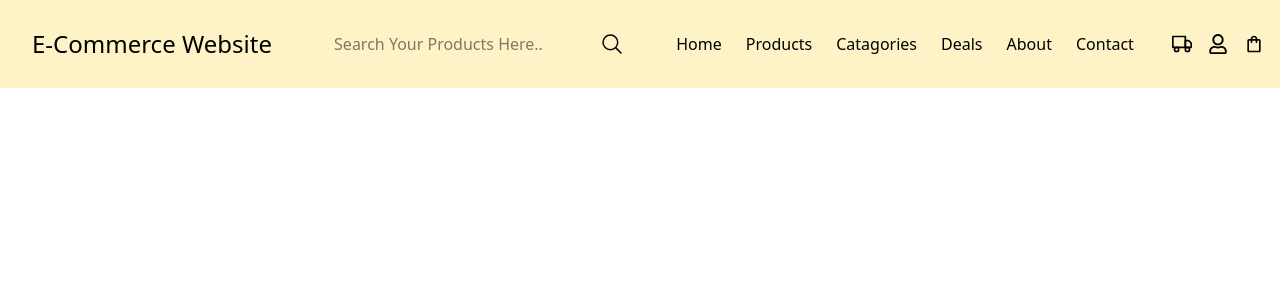
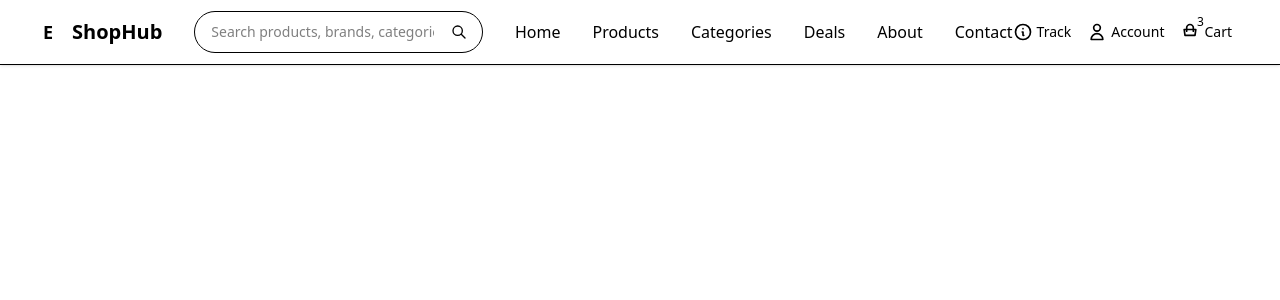
Before and after one commit to S-Q-Ali/Internship-Practice-Project, a React (Vite) app in the folder my-project/: page / in a window 1280 px wide. Shown: the top 300 px of the page. Built offline with nearby package versions, Linux system fonts and the light colour scheme.

Commit message:
Navbar Updated

```diff
--- a/my-project/src/components/Navbar.jsx
+++ b/my-project/src/components/Navbar.jsx
@@ -1,269 +1,249 @@
-import { FaRegUser } from "react-icons/fa";
-import { MdOutlineShoppingBag } from "react-icons/md";
-import { FiTruck } from "react-icons/fi";
 import { Link } from "react-router-dom";
-import { IoSearchOutline } from "react-icons/io5";
+import { useState } from "react";
 
 export default function Navbar() {
+  const [isMenuOpen, setIsMenuOpen] = useState(false);
+
   return (
-    <>
-      <nav className="w-full bg-amber-100 z-50 px-4 py-6 flex justify-between items-center sticky">
-        <Link to="/">
-          <div className="left-0 px-4 font-stretch-95% text-2xl">
-            E-Commerce Website
+    <nav className="w-full bg-brand-light/50 backdrop-blur-sm border-b border-border sticky top-0 z-50 shadow-sm">
+      <div className="max-w-7xl mx-auto px-4 sm:px-6 lg:px-8">
+        <div className="flex justify-between items-center h-16">
+          <Link to="/" className="flex items-center space-x-2 group">
+            <div className="w-8 h-8 bg-gradient-to-br from-brand to-brand-dark rounded-lg flex items-center justify-center transform group-hover:scale-105 transition-transform duration-200">
+              <span className="text-brand-foreground font-bold text-lg">E</span>
             </div>
+            <span className="text-xl font-bold text-foreground group-hover:text-brand transition-colors duration-200">
+              ShopHub
+            </span>
           </Link>
 
-        <div className="relative w-3/12">
+          <div className="hidden md:flex flex-1 max-w-lg mx-8">
+            <div className="relative w-full">
               <input
                 type="text"
-            placeholder="Search Your Products Here.."
-            className="w-full rounded-4xl border-0 border-amber-300 py-2 p-2"
+                placeholder="Search products, brands, categories..."
+                className="w-full pl-4 pr-12 py-2.5 bg-background border border-border rounded-full focus:outline-none focus:ring-2 focus:ring-brand/20 focus:border-brand transition-all duration-200 text-sm"
               />
-          <span>
-            <button className=" absolute top-1 right-1 items-center py-1 px-2.5 text-2xl">
-                <IoSearchOutline />
+              <button className="absolute right-2 top-1/2 transform -translate-y-1/2 p-2 text-muted-foreground hover:text-brand transition-colors duration-200">
+                <svg
+                  className="w-4 h-4"
+                  fill="none"
+                  stroke="currentColor"
+                  viewBox="0 0 24 24"
+                >
+                  <path
+                    strokeLinecap="round"
+                    strokeLinejoin="round"
+                    strokeWidth={2}
+                    d="m21 21-6-6m2-5a7 7 0 11-14 0 7 7 0 0114 0z"
+                  />
+                </svg>
               </button>
+            </div>
+          </div>
+
+          <div className="hidden lg:flex items-center space-x-8">
+            <Link
+              to="/"
+              className="text-foreground hover:text-brand transition-colors duration-200 font-medium"
+            >
+              Home
+            </Link>
+            <Link
+              to="/products"
+              className="text-foreground hover:text-brand transition-colors duration-200 font-medium"
+            >
+              Products
+            </Link>
+            <Link
+              to="/categories"
+              className="text-foreground hover:text-brand transition-colors duration-200 font-medium"
+            >
+              Categories
+            </Link>
+            <Link
+              to="/deals"
+              className="text-foreground hover:text-brand transition-colors duration-200 font-medium"
+            >
+              Deals
+            </Link>
+            <Link
+              to="/about"
+              className="text-foreground hover:text-brand transition-colors duration-200 font-medium"
+            >
+              About
+            </Link>
+            <Link
+              to="/contact"
+              className="text-foreground hover:text-brand transition-colors duration-200 font-medium"
+            >
+              Contact
+            </Link>
+          </div>
+
+          <div className="flex items-center space-x-4">
+            <button className="hidden sm:flex items-center space-x-1 text-muted-foreground hover:text-brand transition-colors duration-200 group">
+              <svg
+                className="w-5 h-5 group-hover:scale-110 transition-transform duration-200"
+                fill="none"
+                stroke="currentColor"
+                viewBox="0 0 24 24"
+              >
+                <path
+                  strokeLinecap="round"
+                  strokeLinejoin="round"
+                  strokeWidth={2}
+                  d="M13 16h-1v-4h-1m1-4h.01M21 12a9 9 0 11-18 0 9 9 0 0118 0z"
+                />
+              </svg>
+              <span className="text-sm font-medium">Track</span>
+            </button>
+
+            <button className="flex items-center space-x-1 text-muted-foreground hover:text-brand transition-colors duration-200 group">
+              <svg
+                className="w-5 h-5 group-hover:scale-110 transition-transform duration-200"
+                fill="none"
+                stroke="currentColor"
+                viewBox="0 0 24 24"
+              >
+                <path
+                  strokeLinecap="round"
+                  strokeLinejoin="round"
+                  strokeWidth={2}
+                  d="M16 7a4 4 0 11-8 0 4 4 0 018 0zM12 14a7 7 0 00-7 7h14a7 7 0 00-7-7z"
+                />
+              </svg>
+              <span className="hidden sm:inline text-sm font-medium">
+                Account
+              </span>
+            </button>
+
+            <button className="relative flex items-center space-x-1 text-muted-foreground hover:text-brand transition-colors duration-200 group">
+              <div className="relative">
+                <svg
+                  className="w-5 h-5 group-hover:scale-110 transition-transform duration-200"
+                  fill="none"
+                  stroke="currentColor"
+                  viewBox="0 0 24 24"
+                >
+                  <path
+                    strokeLinecap="round"
+                    strokeLinejoin="round"
+                    strokeWidth={2}
+                    d="M16 11V7a4 4 0 00-8 0v4M5 9h14l-1 7H6L5 9z"
+                  />
+                </svg>
+                <span className="absolute -top-2 -right-2 h-4 w-4 bg-brand text-brand-foreground rounded-full flex items-center justify-center text-xs font-medium">
+                  3
                 </span>
               </div>
-        <div className="text-center ">
-          <ul className="hidden md:flex gap-6 items-center">
-            <Link to="/">
-              <li>Home</li>
+              <span className="hidden sm:inline text-sm font-medium">Cart</span>
+            </button>
+
+            <button
+              onClick={() => setIsMenuOpen(!isMenuOpen)}
+              className="lg:hidden p-2 text-muted-foreground hover:text-brand transition-colors duration-200"
+            >
+              <svg
+                className="w-5 h-5"
+                fill="none"
+                stroke="currentColor"
+                viewBox="0 0 24 24"
+              >
+                {isMenuOpen ? (
+                  <path
+                    strokeLinecap="round"
+                    strokeLinejoin="round"
+                    strokeWidth={2}
+                    d="M6 18L18 6M6 6l12 12"
+                  />
+                ) : (
+                  <path
+                    strokeLinecap="round"
+                    strokeLinejoin="round"
+                    strokeWidth={2}
+                    d="M4 6h16M4 12h16M4 18h16"
+                  />
+                )}
+              </svg>
+            </button>
+          </div>
+        </div>
+
+        <div className="md:hidden pb-3">
+          <div className="relative">
+            <input
+              type="text"
+              placeholder="Search products..."
+              className="w-full pl-4 pr-12 py-2.5 bg-background border border-border rounded-full focus:outline-none focus:ring-2 focus:ring-brand/20 focus:border-brand transition-all duration-200 text-sm"
+            />
+            <button className="absolute right-2 top-1/2 transform -translate-y-1/2 p-2 text-muted-foreground hover:text-brand transition-colors duration-200">
+              <svg
+                className="w-4 h-4"
+                fill="none"
+                stroke="currentColor"
+                viewBox="0 0 24 24"
+              >
+                <path
+                  strokeLinecap="round"
+                  strokeLinejoin="round"
+                  strokeWidth={2}
+                  d="m21 21-6-6m2-5a7 7 0 11-14 0 7 7 0 0114 0z"
+                />
+              </svg>
+            </button>
+          </div>
+        </div>
+
+        {isMenuOpen && (
+          <div className="lg:hidden pb-4 border-t border-border mt-2 pt-4">
+            <div className="flex flex-col space-y-3">
+              <Link
+                to="/"
+                className="text-foreground hover:text-brand transition-colors duration-200 font-medium py-2"
+                onClick={() => setIsMenuOpen(false)}
+              >
+                Home
               </Link>
-            <Link to="/products">
-              <li>Products</li>
+              <Link
+                to="/products"
+                className="text-foreground hover:text-brand transition-colors duration-200 font-medium py-2"
+                onClick={() => setIsMenuOpen(false)}
+              >
+                Products
               </Link>
-            <Link to="/catagories">
-              <li>Catagories</li>
+              <Link
+                to="/categories"
+                className="text-foreground hover:text-brand transition-colors duration-200 font-medium py-2"
+                onClick={() => setIsMenuOpen(false)}
+              >
+                Categories
               </Link>
-            <Link to="/deals">
-              <li>Deals</li>
+              <Link
+                to="/deals"
+                className="text-foreground hover:text-brand transition-colors duration-200 font-medium py-2"
+                onClick={() => setIsMenuOpen(false)}
+              >
+                Deals
               </Link>
-            <Link to="/about">
-              <li>About</li>
+              <Link
+                to="/about"
+                className="text-foreground hover:text-brand transition-colors duration-200 font-medium py-2"
+                onClick={() => setIsMenuOpen(false)}
+              >
+                About
               </Link>
-            <Link to="/contact">
-              <li>Contact</li>
+              <Link
+                to="/contact"
+                className="text-foreground hover:text-brand transition-colors duration-200 font-medium py-2"
+                onClick={() => setIsMenuOpen(false)}
+              >
+                Contact
               </Link>
-          </ul>
             </div>
-        <div className="flex gap-4 ">
-          <FiTruck className="text-xl hover:text-2xl cursor-pointer transition-all duration-300 " />
-          <FaRegUser className="text-xl transition-all duration-300 hover:text-2xl cursor-pointer" />
-          <MdOutlineShoppingBag className="text-xl transition-all duration-300 hover:text-2xl cursor-pointer" />
+          </div>
+        )}
       </div>
     </nav>
-    </>
   );
 }
-
-// import { useState } from "react";
-// import { Link, useLocation } from "react-router-dom";
-// import { Search, ShoppingCart, User, Menu, X, Heart, ChevronDown } from "lucide-react";
-// import { Button } from "@/components/ui/button";
-// import { Input } from "@/components/ui/input";
-// import {
-//   DropdownMenu,
-//   DropdownMenuContent,
-//   DropdownMenuItem,
-//   DropdownMenuTrigger,
-// } from "@/components/ui/dropdown-menu";
-// import { Badge } from "@/components/ui/badge";
-
-// const Navbar = () => {
-//   const [isMenuOpen, setIsMenuOpen] = useState(false);
-//   const location = useLocation();
-
-//   const navLinks = [
-//     { name: "Home", path: "/" },
-//     { name: "Products", path: "/products" },
-//     { name: "Categories", path: "/categories" },
-//     { name: "Deals", path: "/deals" },
-//     { name: "About", path: "/about" },
-//     { name: "Contact", path: "/contact" },
-//   ];
-
-//   const isActiveLink = (path: string) => location.pathname === path;
-
-//   return (
-//     <nav className="sticky top-0 z-50 bg-background/95 backdrop-blur supports-[backdrop-filter]:bg-background/60 border-b">
-//       <div className="container mx-auto px-4">
-//         {/* Top bar */}
-//         <div className="hidden md:flex justify-between items-center py-2 text-sm text-muted-foreground border-b">
-//           <div className="flex items-center gap-4">
-//             <span>Free shipping on orders over $50</span>
-//             <span>|</span>
-//             <span>24/7 Customer Support</span>
-//           </div>
-//           <div className="flex items-center gap-4">
-//             <Link to="/track-order" className="hover:text-foreground transition-colors">
-//               Track Order
-//             </Link>
-//             <span>|</span>
-//             <Link to="/help" className="hover:text-foreground transition-colors">
-//               Help
-//             </Link>
-//           </div>
-//         </div>
-
-//         {/* Main navbar */}
-//         <div className="flex items-center justify-between py-4">
-//           {/* Logo */}
-//           <Link to="/" className="flex items-center space-x-2">
-//             <div className="h-8 w-8 bg-primary rounded-lg flex items-center justify-center">
-//               <ShoppingCart className="h-5 w-5 text-primary-foreground" />
-//             </div>
-//             <span className="text-2xl font-bold text-foreground">ShopHub</span>
-//           </Link>
-
-//           {/* Desktop Navigation */}
-//           <div className="hidden lg:flex items-center space-x-8">
-//             {navLinks.map((link) => (
-//               <Link
-//                 key={link.path}
-//                 to={link.path}
-//                 className={`text-sm font-medium transition-colors hover:text-primary ${
-//                   isActiveLink(link.path)
-//                     ? "text-primary border-b-2 border-primary pb-1"
-//                     : "text-muted-foreground"
-//                 }`}
-//               >
-//                 {link.name}
-//               </Link>
-//             ))}
-//           </div>
-
-//           {/* Search Bar */}
-//           <div className="hidden md:flex items-center max-w-md flex-1 mx-8">
-//             <div className="relative w-full">
-//               <Search className="absolute left-3 top-1/2 transform -translate-y-1/2 h-4 w-4 text-muted-foreground" />
-//               <Input
-//                 type="search"
-//                 placeholder="Search products..."
-//                 className="w-full pl-10 pr-4 py-2 bg-muted/50 border-muted focus:bg-background"
-//               />
-//             </div>
-//           </div>
-
-//           {/* Right side icons */}
-//           <div className="flex items-center space-x-4">
-//             {/* Mobile search */}
-//             <Button variant="ghost" size="icon" className="md:hidden">
-//               <Search className="h-5 w-5" />
-//             </Button>
-
-//             {/* Wishlist */}
-//             <Button variant="ghost" size="icon" className="hidden sm:flex">
-//               <Heart className="h-5 w-5" />
-//             </Button>
-
-//             {/* User menu */}
-//             <DropdownMenu>
-//               <DropdownMenuTrigger asChild>
-//                 <Button variant="ghost" size="icon">
-//                   <User className="h-5 w-5" />
-//                 </Button>
-//               </DropdownMenuTrigger>
-//               <DropdownMenuContent align="end" className="w-56">
-//                 <DropdownMenuItem asChild>
-//                   <Link to="/profile">My Profile</Link>
-//                 </DropdownMenuItem>
-//                 <DropdownMenuItem asChild>
-//                   <Link to="/orders">My Orders</Link>
-//                 </DropdownMenuItem>
-//                 <DropdownMenuItem asChild>
-//                   <Link to="/wishlist">Wishlist</Link>
-//                 </DropdownMenuItem>
-//                 <DropdownMenuItem asChild>
-//                   <Link to="/settings">Settings</Link>
-//                 </DropdownMenuItem>
-//                 <DropdownMenuItem asChild>
-//                   <Link to="/login">Sign In</Link>
-//                 </DropdownMenuItem>
-//               </DropdownMenuContent>
-//             </DropdownMenu>
-
-//             {/* Shopping cart */}
-//             <Button variant="ghost" size="icon" className="relative">
-//               <ShoppingCart className="h-5 w-5" />
-//               <Badge className="absolute -top-2 -right-2 h-5 w-5 flex items-center justify-center text-xs bg-primary">
-//                 3
-//               </Badge>
-//             </Button>
-
-//             {/* Mobile menu toggle */}
-//             <Button
-//               variant="ghost"
-//               size="icon"
-//               className="lg:hidden"
-//               onClick={() => setIsMenuOpen(!isMenuOpen)}
-//             >
-//               {isMenuOpen ? <X className="h-5 w-5" /> : <Menu className="h-5 w-5" />}
-//             </Button>
-//           </div>
-//         </div>
-
-//         {/* Mobile menu */}
-//         {isMenuOpen && (
-//           <div className="lg:hidden border-t bg-background">
-//             <div className="px-4 py-4 space-y-4">
-//               {/* Mobile search */}
-//               <div className="relative md:hidden">
-//                 <Search className="absolute left-3 top-1/2 transform -translate-y-1/2 h-4 w-4 text-muted-foreground" />
-//                 <Input
-//                   type="search"
-//                   placeholder="Search products..."
-//                   className="w-full pl-10 pr-4 py-2"
-//                 />
-//               </div>
-
-//               {/* Mobile navigation links */}
-//               <div className="space-y-2">
-//                 {navLinks.map((link) => (
-//                   <Link
-//                     key={link.path}
-//                     to={link.path}
-//                     className={`block py-2 px-4 rounded-md text-sm font-medium transition-colors ${
-//                       isActiveLink(link.path)
-//                         ? "bg-primary text-primary-foreground"
-//                         : "text-muted-foreground hover:text-foreground hover:bg-muted"
-//                     }`}
-//                     onClick={() => setIsMenuOpen(false)}
-//                   >
-//                     {link.name}
-//                   </Link>
-//                 ))}
-//               </div>
-
-//               {/* Mobile quick links */}
-//               <div className="border-t pt-4 space-y-2">
-//                 <Link
-//                   to="/wishlist"
-//                   className="block py-2 px-4 rounded-md text-sm font-medium text-muted-foreground hover:text-foreground hover:bg-muted"
-//                   onClick={() => setIsMenuOpen(false)}
-//                 >
-//                   Wishlist
-//                 </Link>
-//                 <Link
-//                   to="/orders"
-//                   className="block py-2 px-4 rounded-md text-sm font-medium text-muted-foreground hover:text-foreground hover:bg-muted"
-//                   onClick={() => setIsMenuOpen(false)}
-//                 >
-//                   My Orders
-//                 </Link>
-//                 <Link
-//                   to="/login"
-//                   className="block py-2 px-4 rounded-md text-sm font-medium text-muted-foreground hover:text-foreground hover:bg-muted"
-//                   onClick={() => setIsMenuOpen(false)}
-//                 >
-//                   Sign In
-//                 </Link>
-//               </div>
-//             </div>
-//           </div>
-//         )}
-//       </div>
-//     </nav>
-//   );
-// };
```
Lines whose indentation alone changed are shown as unchanged.
